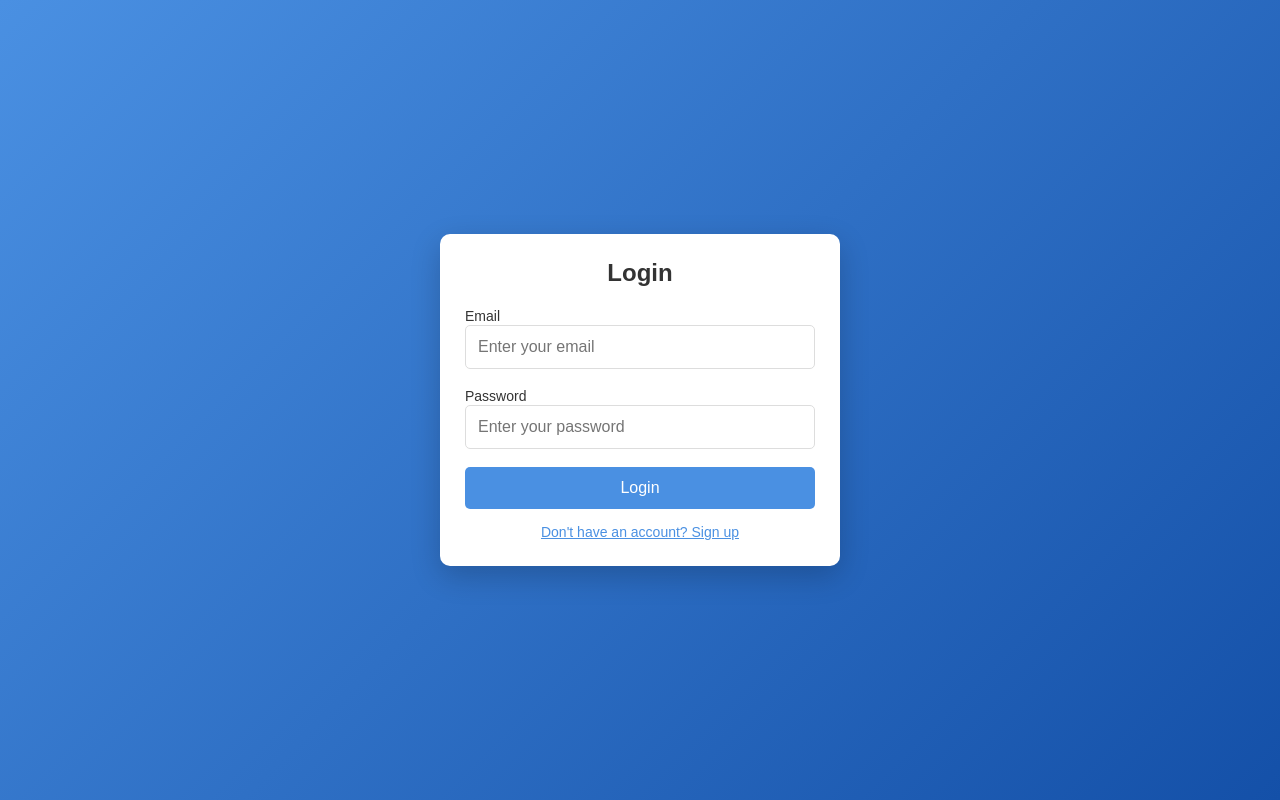
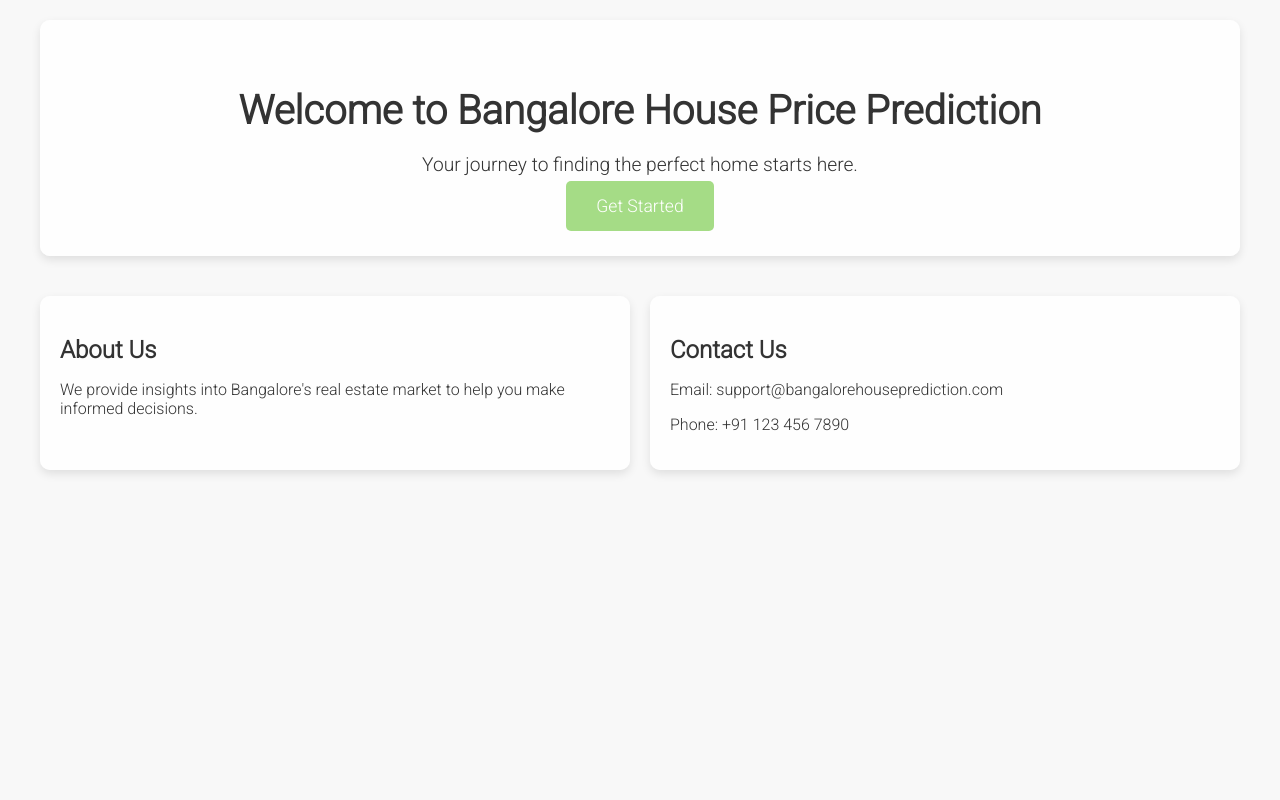
Before and after one commit to RahulYadav1603/House-Price-Prediction, a Flask app: page / in a window 1280 px wide. Run offline with Flask 3, Linux system fonts and the light colour scheme; parts of the project's set-up code (start-up, migrations or seed data) failed here and were passed over; some libraries are stand-ins or nearby versions.

Commit message:
route update

```diff
--- a/server/server.py
+++ b/server/server.py
@@ -12,7 +12,13 @@ def main():
 
 @app.route("/")
 def home():
+    return render_template("landing_page.html")  # Ensure 'sign_up.html' is in the 'templates' folder
+
+@app.route("/sign_up")
+def sign_up():
     return render_template("sign_up.html")  # Ensure 'sign_up.html' is in the 'templates' folder
+
+
 
 @app.route("/get_location_names")
 def get_location_names():
--- a/server/static/app.css
+++ b/server/static/app.css
@@ -128,8 +128,89 @@ h2 {
   z-index: -1;
 }
 
+
 body, html {
   height: 100%;
+}
+
+/* Landing Page CSS */
+body, html {
+    height: 100%;
+    margin: 0;
+    font-family: 'Roboto', sans-serif;
+    color: #333;
+    background-color: #f8f8f8;
+}
+
+/* Container */
+.container {
+    max-width: 1200px;
+    margin: 0 auto;
+    padding: 20px;
+}
+
+/* Header Section */
+.welcome-section {
+    background: rgba(255, 255, 255, 0.9);
+    padding: 40px 20px;
+    text-align: center;
+    border-radius: 10px;
+    box-shadow: 0 4px 10px rgba(0, 0, 0, 0.1);
+    margin-bottom: 40px;
+}
+
+.welcome-section h1 {
+    font-size: 2.5em;
+    margin-bottom: 10px;
+}
+
+.welcome-section p {
+    font-size: 1.2em;
+    margin-bottom: 20px;
+}
+
+.get-started-btn {
+    background-color: #a5dc86;
+    color: #fff;
+    padding: 15px 30px;
+    font-size: 1.1em;
+    border: none;
+    border-radius: 5px;
+    text-decoration: none;
+    transition: background-color 0.3s;
+}
+
+.get-started-btn:hover {
+    background-color: #8bcf73;
+}
+
+/* Footer Section */
+.footer {
+    display: flex;
+    justify-content: space-between;
+    margin-top: 40px;
+}
+
+.footer section {
+    background: rgba(255, 255, 255, 0.9);
+    padding: 20px;
+    border-radius: 10px;
+    box-shadow: 0 4px 10px rgba(0, 0, 0, 0.1);
+    flex: 1;
+    margin-right: 20px;
+}
+
+.footer section:last-child {
+    margin-right: 0;
+}
+
+.footer h2 {
+    font-size: 1.5em;
+    margin-bottom: 10px;
+}
+
+.footer p {
+    font-size: 1em;
 }
 
 #logoutBtn {
--- /dev/null
+++ b/server/templates/landing_page.html
@@ -0,0 +1,29 @@
+<!DOCTYPE html>
+<html lang="en">
+<head>
+    <meta charset="UTF-8">
+    <meta name="viewport" content="width=device-width, initial-scale=1.0">
+    <title>Bangalore House Price Prediction</title>
+    <link rel="stylesheet" href="../static/app.css"></head>
+<body>
+    <div class="container">
+        <header class="welcome-section">
+            <h1>Welcome to Bangalore House Price Prediction</h1>
+            <p>Your journey to finding the perfect home starts here.</p>
+            <a href="/sign_up" class="get-started-btn">Get Started</a>
+        </header>
+
+        <footer class="footer">
+            <section class="about-us">
+                <h2>About Us</h2>
+                <p>We provide insights into Bangalore's real estate market to help you make informed decisions.</p>
+            </section>
+            <section class="contact">
+                <h2>Contact Us</h2>
+                <p>Email: support@bangalorehouseprediction.com</p>
+                <p>Phone: +91 123 456 7890</p>
+            </section>
+        </footer>
+    </div>
+</body>
+</html>
```
